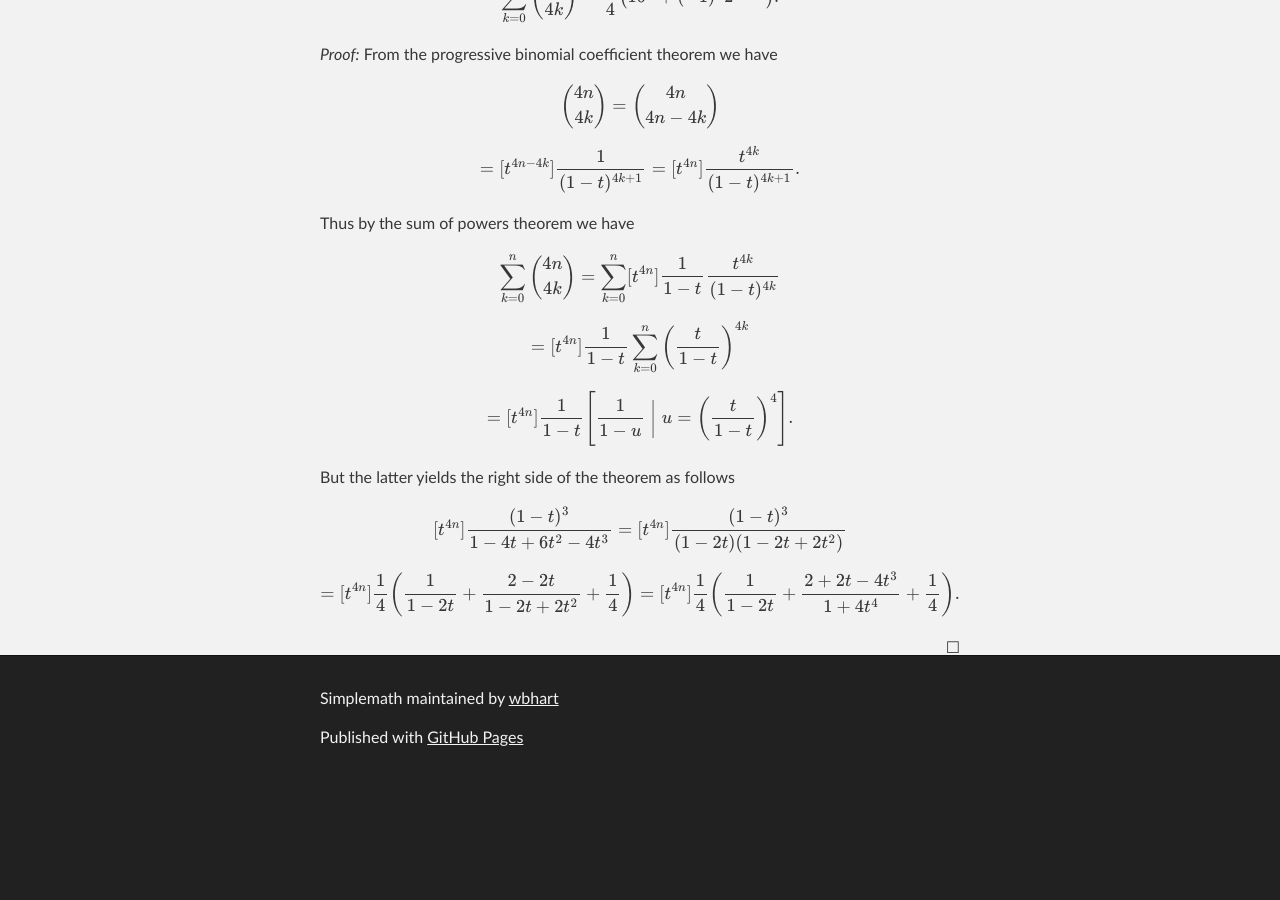
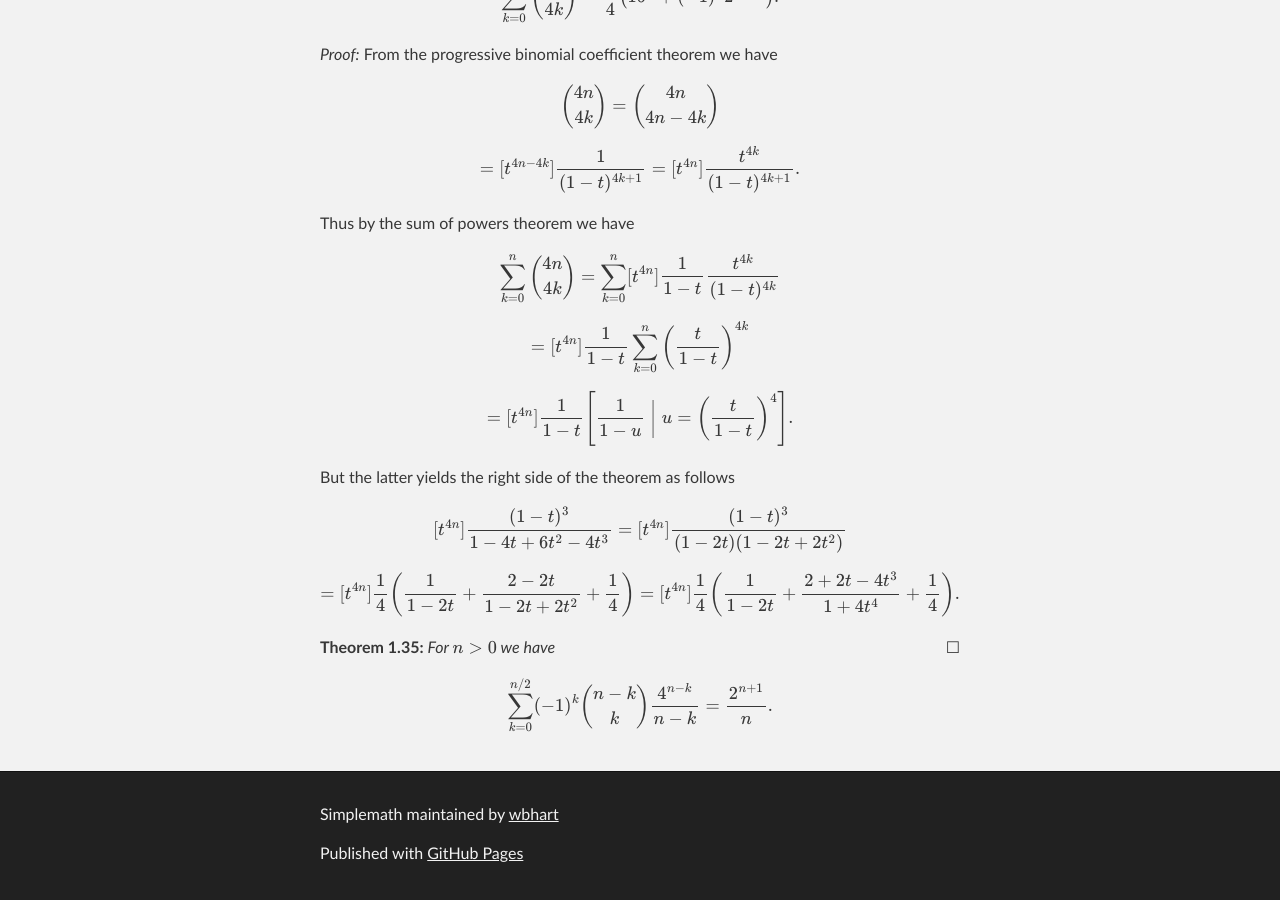
Before and after one commit to wbhart/SimpleMath, a Jekyll site: the page built from binomial.html, in a window 1280 px wide and 900 px high, scrolled down 8712 px. Built offline with Jekyll 4.4.1, drawn with Linux system fonts in a browser that asks for light colours; formulas are drawn with MathJax 3; before the commit the page ends 9496 px from its top, so only the background shows below that.

Commit message:
Update binomial.html

```diff
--- a/binomial.html
+++ b/binomial.html
@@ -336,3 +336,7 @@ $$[t^{4n}] \frac{(1 - t)^3}{1 - 4t + 6t^2 - 4t^3} = [t^{4n}] \frac{(1 - t)^3}{(1
 $$= [t^{4n}] \frac{1}{4}\left(\frac{1}{1 - 2t} + \frac{2 - 2t}{1 - 2t + 2t^2} + \frac{1}{4}\right)
 = [t^{4n}] \frac{1}{4}\left(\frac{1}{1 - 2t} + \frac{2 + 2t - 4t^3}{1 + 4t^4} + \frac{1}{4}\right).$$
 </proof>
+
+<theorem> For $n > 0$ we have
+$$\sum_{k = 0}^{n/2} (-1)^k \binom{n - k}{k} \frac{4^{n - k}}{n - k} = \frac{2^{n+1}}{n}.$$
+</theorem>
```
